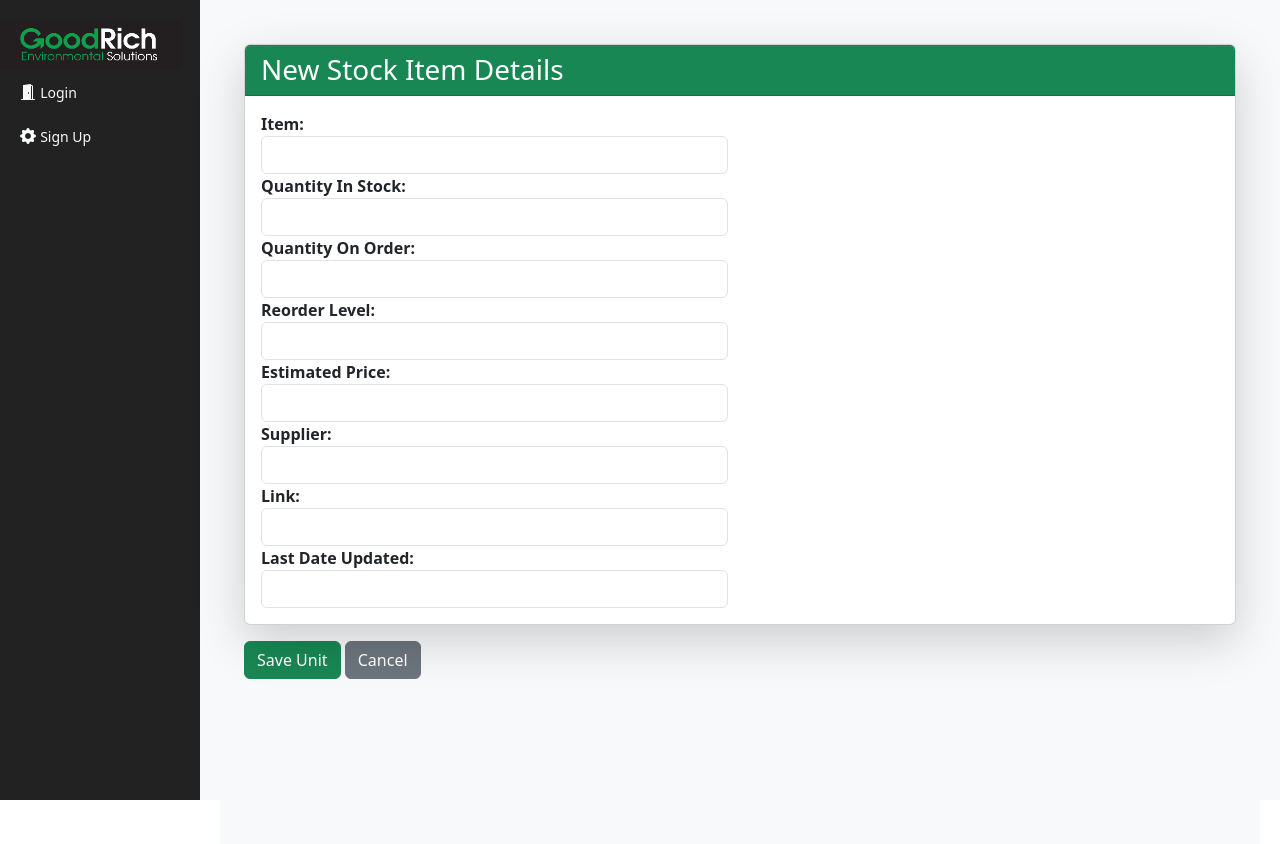
After one commit to hamish-goodrich/goodrich_flask, a Flask app: page /add_stock in a window 1280 px wide. The commit adds this page. Run offline with Flask 3, Linux system fonts and the light colour scheme; some libraries are stand-ins or nearby versions.

Commit message:
added stock

```diff
--- a/website/stock_view.py
+++ b/website/stock_view.py
@@ -9,7 +9,68 @@ from datetime import datetime, timedelta
 
 stock_view = Blueprint('stock_view', __name__)
 
-@stock_view.route('/stock_view', methods=['GET', 'POST'])
+@stock_view.route('/view_stock', methods=['GET', 'POST'])
 @login_required
-def stock_take():
-    return render_template("stock_view.html", user=current_user)
+def view_stock():
+    all_stock = Stocktake.query.all()
+    return render_template("view_stock.html", all_stock=all_stock, user=current_user)
+
+@stock_view.route('/add_stock', methods=['GET', 'POST'])
+def add_stock():
+    if request.method == 'POST':
+        item = request.form.get('item')
+        instock = request.form.get('instock')
+        onorder = request.form.get('onorder')
+        reorder_level = request.form.get('reorder_level')
+        last_unit_price = request.form.get('last_unit_price')
+        supplier = request.form.get('supplier')
+        link = request.form.get('link')
+        date = request.form.get('date')
+
+        new_stock = Stocktake(
+            item = item,
+            instock = instock,
+            onorder = onorder,
+            reorder_level = reorder_level,
+            last_unit_price = last_unit_price,
+            supplier = supplier,
+            link = link,
+            date = date,
+        )
+
+        db.session.add(new_stock)
+        db.session.commit()
+        return redirect(url_for('stock_view.view_stock'))
+
+    return render_template('add_stock.html', user=current_user)
+
+@stock_view.route('/edit_stock/<int:stock_id>', methods=['GET', 'POST'])
+def edit_unit(stock_id):
+    stock = Units.query.get_or_404(stock_id)
+
+    if request.method == 'POST':
+        stock.item = request.form.get('item')
+        stock.instock = request.form.get('instock')
+        stock.onorder = request.form.get('onorder')
+        stock.reorder_level = request.form.get('reorder_level')
+        stock.last_unit_price = request.form.get('last_unit_price')
+        stock.supplier = request.form.get('supplier')
+        stock.link = request.form.get('link')
+        stock.date = request.form.get('date')
+        db.session.commit()
+        return redirect(url_for('stock_view.view_stock', stock_id=stock.id, user=current_user))
+
+    return render_template('edit_stock.html', stock=stock, user=current_user)
+
+
+@stock_view.route('/delete_stock', methods=['POST'])
+def delete_stock():
+    stock_id = request.form.get('id')  # Get the ID from the form submission
+    if not stock_id:
+        return jsonify({"error": "stock is required"}), 400
+    stock_entry = Stocktake.query.get(stock_id)
+    if not stock_entry:
+        return jsonify({"error": "stock_id not found"}), 404
+    db.session.delete(stock_entry)
+    db.session.commit()
+    return redirect(url_for('stock_view.view_stock'))  # Redirect back to the home page
--- /dev/null
+++ b/website/templates/add_stock.html
@@ -0,0 +1,38 @@
+{% extends "base.html" %} {% block title %}Create stock item{% endblock %} {% block
+    content %}
+
+    <div class="container mt-4">
+        <form action="{{ url_for('stock_view.add_stock') }}" method="POST">
+            <!-- Admin Details Card -->
+            <div class="card shadow-lg">
+                <div class="card-header bg-success text-white">
+                    <h3 class="mb-0">New Stock Item Details</h3>
+                </div>
+                <div class="card-body row">
+                    <div class="col-md-6">
+                        <label><strong>Item:</strong></label>
+                        <input type="text" class="form-control" name="item" required>
+                        <label><strong>Quantity In Stock:</strong></label>
+                        <input type="text" class="form-control" name="instock" required>
+                        <label><strong>Quantity On Order:</strong></label>
+                        <input type="text" class="form-control" name="onorder">
+                        <label><strong>Reorder Level:</strong></label>
+                        <input type="text" class="form-control" name="reorder_level">
+                        <label><strong>Estimated Price:</strong></label>
+                        <input type="text" class="form-control" name="last_unit_price">
+                        <label><strong>Supplier:</strong></label>
+                        <input type="text" class="form-control" name="supplier">
+                        <label><strong>Link:</strong></label>
+                        <input type="text" class="form-control" name="link">
+                        <label><strong>Last Date Updated:</strong></label>
+                        <input type="text" class="form-control" name="date">
+                    </div>
+                </div>
+                <!-- Save Button -->
+            </div>
+            <button type="submit" class="btn btn-success mt-3" >Save Unit</button>
+            <a href="{{ url_for('stock_view.view_stock') }}" class="btn btn-secondary mt-3">Cancel</a>
+
+        </form>
+    </div>
+{% endblock %}
--- a/website/templates/base.html
+++ b/website/templates/base.html
@@ -41,7 +41,7 @@
           </span>
           <span class="description">Service Requests</span>
         </a>
-        <a class="nav-link" href="{{ url_for('stock_view.stock_view') }}">
+        <a class="nav-link" href="{{ url_for('stock_view.view_stock') }}">
           <span class="icon">
             <i class="bi bi-clipboard-check-fill"></i>
           </span>
--- a/website/templates/stock_view.html
+++ /dev/null
@@ -1,6 +0,0 @@
-{% extends "base.html" %}
-{% block content %}
-<br/>
-Stock Take
-
-{% endblock %}
```
Also changed, not shown: website/templates/edit_stock.html (added, +42 -0 lines), website/templates/view_stock.html (added, +56 -0 lines).
